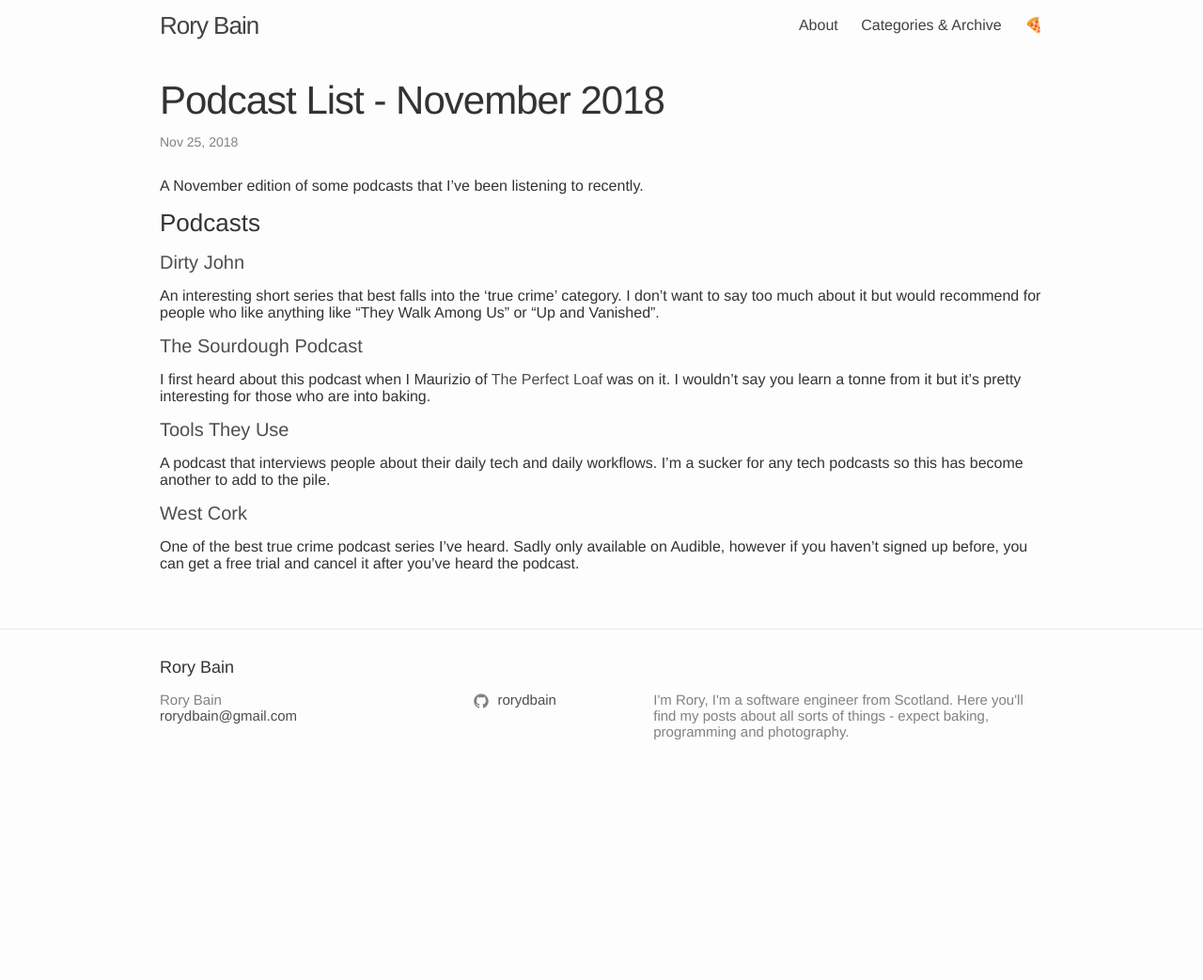
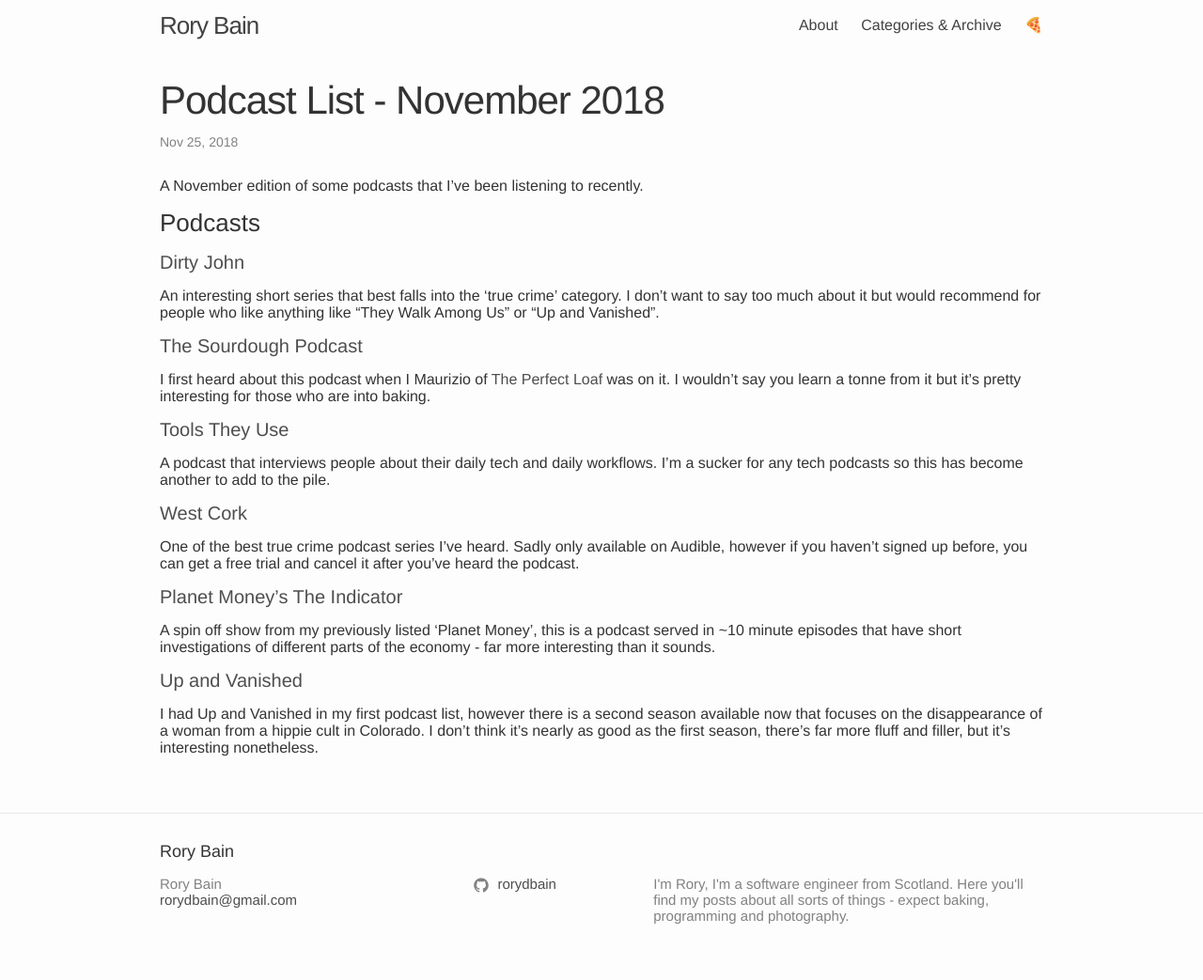
Before and after one commit to rorydbain/rorydbain.github.io, a Jekyll site: the page built from _posts/2018-11-25-podcasts---november-2018.markdown, in a window 1280 px wide. Shown: the whole page at 94% size. Built offline with Jekyll 4.4.1, drawn with Linux system fonts in a browser that asks for light colours; comment, search, counter and statistics services are not loaded; before the commit the page ends 900 px from its top, so only the background shows below that.

Commit message:
new podcasts

```diff
--- a/_posts/2018-11-25-podcasts---november-2018.markdown
+++ b/_posts/2018-11-25-podcasts---november-2018.markdown
@@ -20,3 +20,9 @@
 
 #### [West Cork](https://www.amazon.com/West-Cork/dp/B0792BWQWT)
 One of the best true crime podcast series I’ve heard. Sadly only available on Audible, however if you haven’t signed up before, you can get a free trial and cancel it after you’ve heard the podcast.
+
+#### [Planet Money's The Indicator](https://www.npr.org/sections/money/567724614/the-indicator)
+A spin off show from my previously listed 'Planet Money', this is a podcast served in ~10 minute episodes that have short investigations of different parts of the economy - far more interesting than it sounds.
+
+#### [Up and Vanished](https://upandvanished.com/)
+I had Up and Vanished in my first podcast list, however there is a second season available now that focuses on the disappearance of a woman from a hippie cult in Colorado. I don't think it's nearly as good as the first season, there's far more fluff and filler, but it's interesting nonetheless.
```
